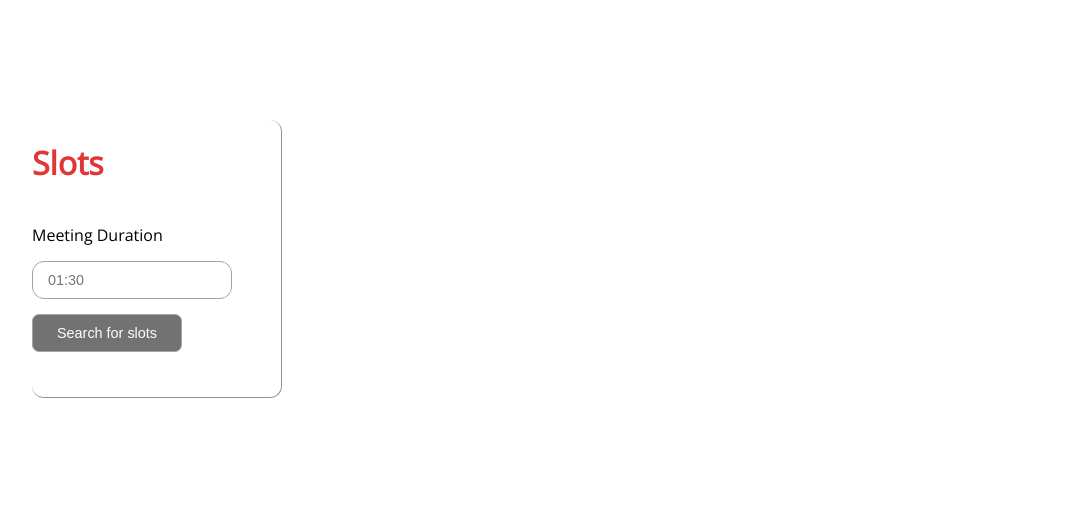
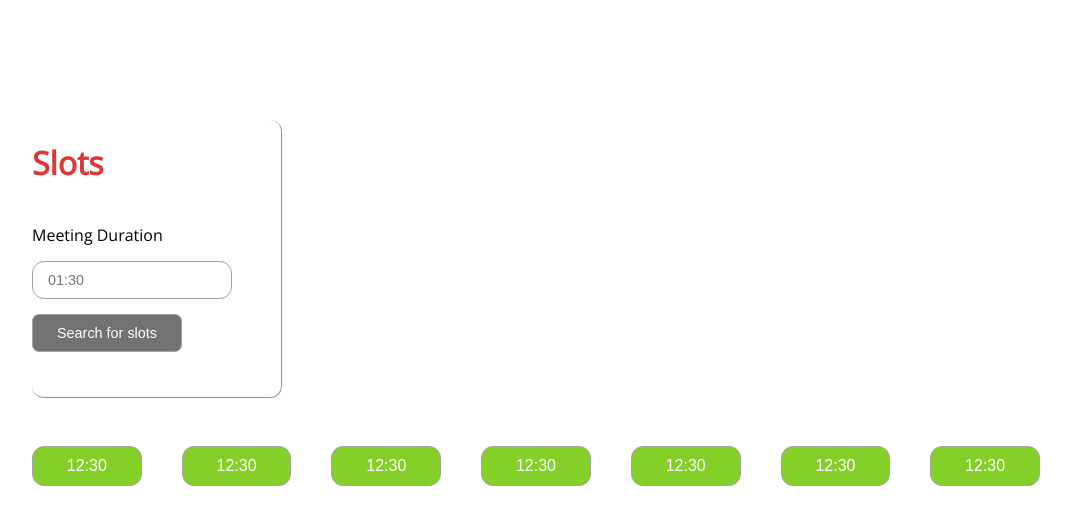
Before and after one commit to dbegogow/Meeting-Scheduling-Application, a React (Create React App) app in the folder client/meeting-scheduling-application/: page /slots in a window 1280 px wide. Shown: the top 524 px of the page, without its empty margins (104-1175 px from the left). Built offline with nearby package versions, Linux system fonts and the light colour scheme.

Commit message:
Implement slots styles

```diff
--- a/client/meeting-scheduling-application/src/components/Slots.js
+++ b/client/meeting-scheduling-application/src/components/Slots.js
@@ -1,5 +1,3 @@
-
-
 const Slots = () => {
     return (
         <div className="slots-container">
@@ -9,6 +7,15 @@ const Slots = () => {
                 <input type="text" id="time" placeholder="01:30" />
                 <button>Search for slots</button>
             </form>
+            <div className="slots">
+                <button>12:30</button>
+                <button>12:30</button>
+                <button>12:30</button>
+                <button>12:30</button>
+                <button>12:30</button>
+                <button>12:30</button>
+                <button>12:30</button>
+            </div>
         </div>
     );
 };
--- a/client/meeting-scheduling-application/src/index.css
+++ b/client/meeting-scheduling-application/src/index.css
@@ -90,3 +90,28 @@ html {
     cursor: pointer;
     transform: scale(1.02);
 }
+
+.slots-container .slots {
+    margin-top: 6vh;
+    display: grid;
+    grid-template-columns: repeat(7, 1fr);
+    row-gap: 10px;
+    column-gap: 40px;
+}
+
+.slots-container .slots button {
+    height: 40px;
+    font-size: 1rem;
+    border: 1px solid #A4A4A4;
+    border-radius: 12px;
+    background: #85CF29;
+    color: #FFF;
+}
+
+.slots-container .slots button:hover {
+    cursor: pointer;
+    transform: scale(1.02);
+    background: #C7FA19;
+    color: #000;
+    transition: 0.3s ease-in-out;
+}
```
